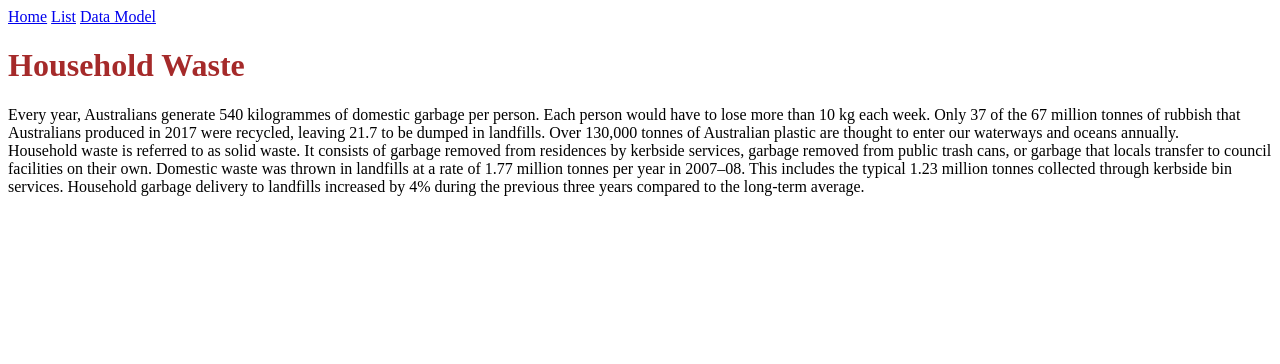
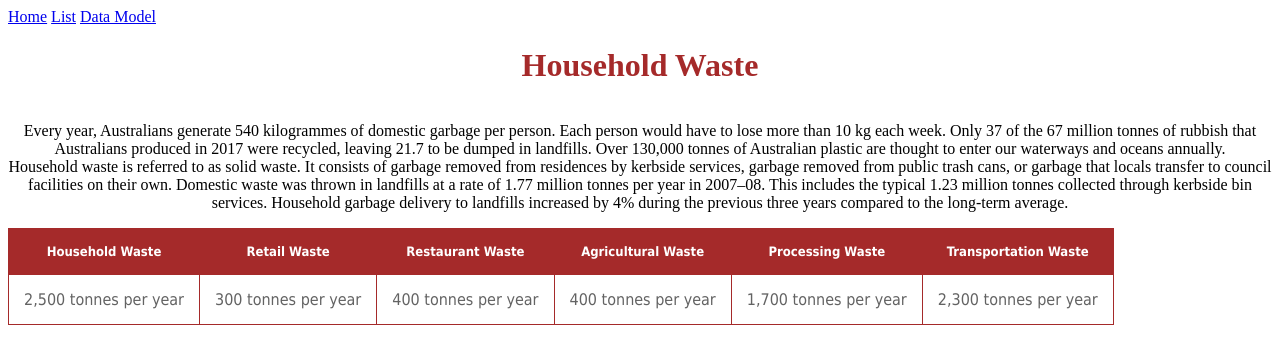
Before and after one commit to ysebastian-student-work-cdu/assessments-2-and-4-hit237-group-14, a Django app: page /details/1/ in a window 1280 px wide. Shown: the top 364 px of the page. Run offline with Django 4.2, Linux system fonts and the light colour scheme; data comes from the database, SQL or seed files in the repository; both versions use the stored data as it was after the commit.

Commit message:
changes design

```diff
--- a/group14_proj/group14_app/static/style.css
+++ b/group14_proj/group14_app/static/style.css
@@ -30,3 +30,10 @@ table tbody tr {
 table tbody tr:nth-child(odd) {
 	background-color: #ffffff;
 }
+
+.text-center {
+	text-align: center;
+	display: flex;
+	justify-content: center;
+	align-items: center;
+}
--- a/group14_proj/group14_app/templates/group14_app/details.html
+++ b/group14_proj/group14_app/templates/group14_app/details.html
@@ -7,14 +7,41 @@
 
 <body>
     {% block heading %}
-    <header>
+    <header class="text-center">
         <h1>{{ food_waste_list.name }}</h1>
     </header>
     {% endblock heading %}
 
     {% block content %}
-    <div class="container">
+    <div class="text-center">
         <p>{{ food_waste_list.desc }}</p>
     </div>
+    <table>
+        <thead>
+            <tr>
+                <th>Household Waste</th>
+                <th>Retail Waste</th>
+                <th>Restaurant Waste</th>
+                <th>Agricultural Waste</th>
+                <th>Processing Waste</th>
+                <th>Transportation Waste</th>
+            </tr>
+        </thead>
+        <tbody>
+            <tr>
+                <td>2,500 tonnes per year</td>
+                <td>300 tonnes per year</td>
+                <td>400 tonnes per year</td>
+                <td>400 tonnes per year</td>
+                <td>1,700 tonnes per year</td>
+                <td>2,300 tonnes per year</td>
+            </tr>
+        </tbody>
+    </table>
     {% endblock content %}
+
+    {% block info %}
+
+    {% endblock info %}
+
 </body>
--- a/group14_proj/group14_proj/urls.py
+++ b/group14_proj/group14_proj/urls.py
@@ -16,7 +16,6 @@ Including another URLconf
 """
 from django.contrib import admin
 from django.urls import path, re_path
-
 from group14_app import views
 
 urlpatterns = [
```
Also changed, not shown: group14_proj/db.sqlite3, group14_proj/group14_app/models.py (line endings or trailing spaces).
